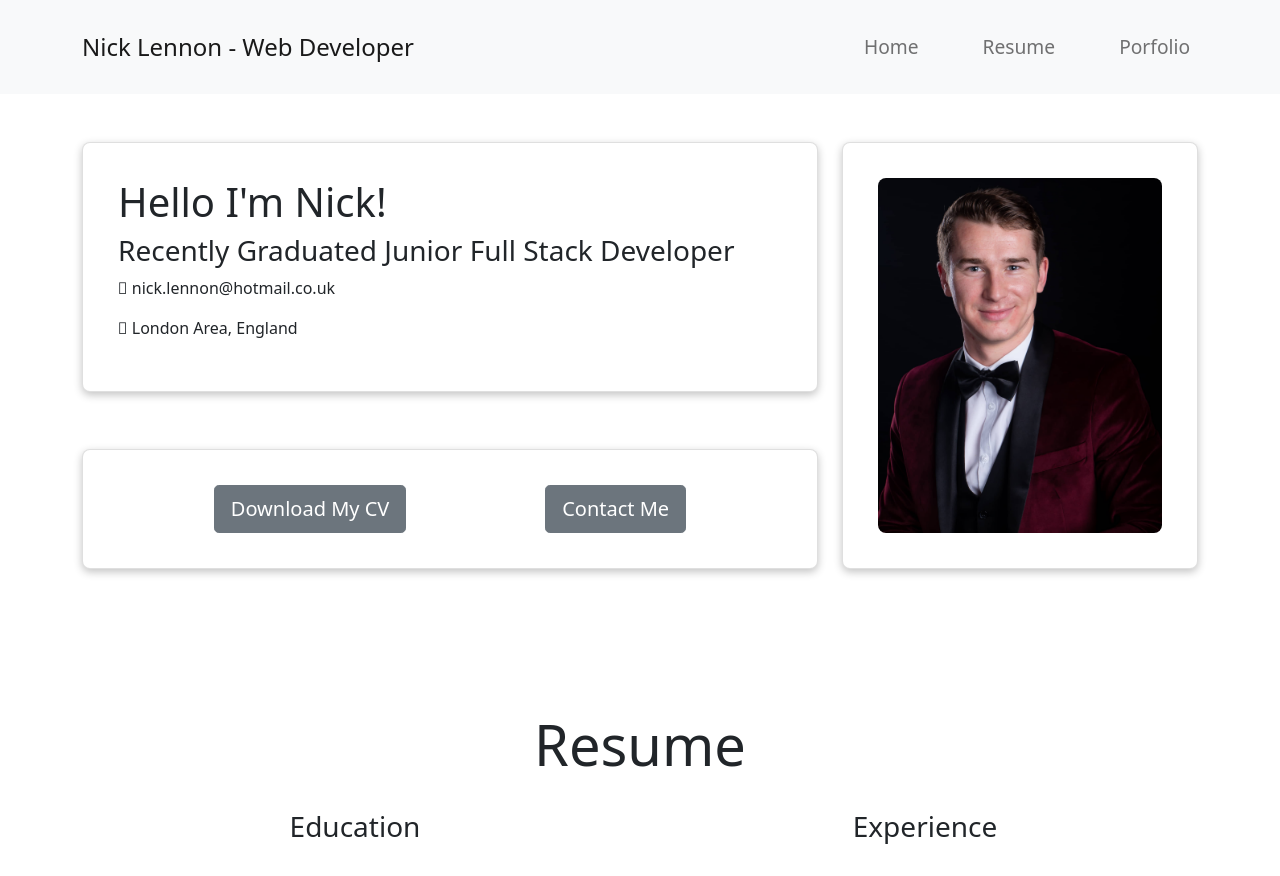
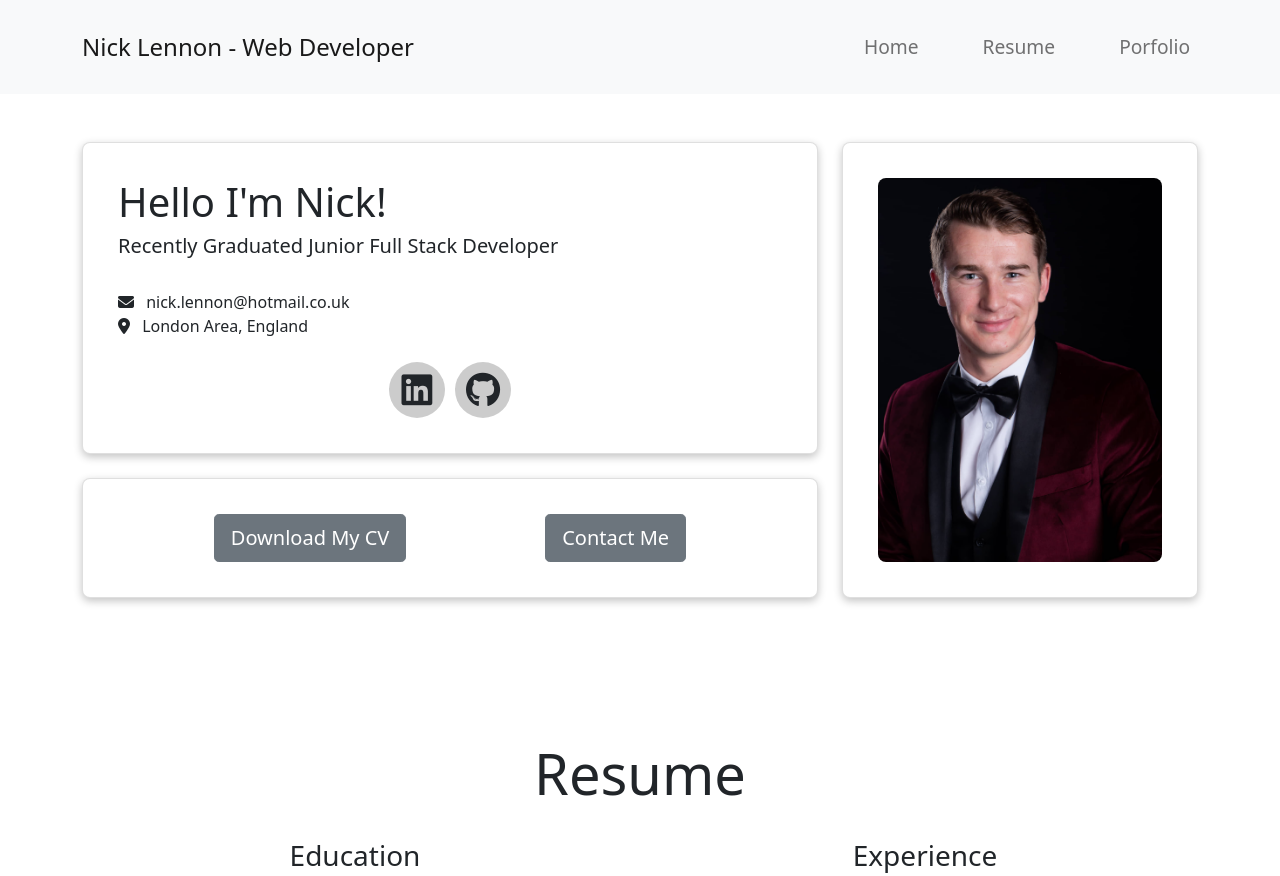
Before and after one commit to nlenno1/dev-portfolio-site, a plain HTML site: page index.html in a window 1280 px wide. Shown: the top 876 px of the page. Drawn offline with nearby package versions, Linux system fonts and the light colour scheme.

Commit message:
fix/style: correct fontawesome link error and add styling to intro section

```diff
--- a/assets/css/style.css
+++ b/assets/css/style.css
@@ -1,4 +1,9 @@
 /* Global */
+
+a {
+    text-decoration: none;
+    color: inherit;
+}
 
 .center-align-objects, .center-objects {
     display: flex;
@@ -69,6 +74,29 @@ section {
     gap: 1rem;
 }
 
+.social-link-container {
+    display:flex;
+    flex-direction: row;
+    align-content: center;
+    justify-content: center;
+    gap: 10px;
+    margin-top: .5rem;
+}
+
+.social-icon {
+    font-size: 2.2rem;
+    border-radius: 50%;
+    background-color: rgba(0,0,0,.2);
+    width: 3.5rem;
+    aspect-ratio:  1/1;
+}
+
+.social-icon i {
+    width: inherit;
+    line-height: 56px;
+}
+
+
 @media (min-width: 768px) {
     .image-card {
         height: 100%;
--- a/index.html
+++ b/index.html
@@ -15,9 +15,6 @@
     <script src="https://cdn.jsdelivr.net/npm/bootstrap@5.0.2/dist/js/bootstrap.bundle.min.js"
         integrity="sha384-MrcW6ZMFYlzcLA8Nl+NtUVF0sA7MsXsP1UyJoMp4YLEuNSfAP+JcXn/tWtIaxVXM" crossorigin="anonymous">
     </script>
-    <!-- Font Awesome -->
-    <link rel="stylesheet"
-        href="https://cdn.jsdelivr.net/npm/@fortawesome/fontawesome-free@5.15.4/css/fontawesome.min.css">
     <!-- AOS Link -->
     <link rel="stylesheet" href="https://unpkg.com/aos@next/dist/aos.css" />
     <!-- Local CSS -->
@@ -57,13 +54,19 @@
                 <div class="col-12 col-md-7 col-lg-8 center-objects intro-height">
                     <div class="card">
                         <h1>Hello I'm Nick!</h1>
-                        <h3>Recently Graduated Junior Full Stack Developer</h3>
-                        <p><i class="fas fa-envelope"></i> nick.lennon@hotmail.co.uk</p>
-                        <p><i class="fas fa-map-marker-alt"></i> London Area, England</p>
+                        <h5>Recently Graduated Junior Full Stack Developer</h5>
+                        <div class="mt-4">
+                            <a href="mailto:nick.lennon@hotmail.co.uk" aria-label="Click to email me"><i class="fas fa-envelope me-2"></i> nick.lennon@hotmail.co.uk</a>
+                            <p><i class="fas fa-map-marker-alt me-2"></i> London Area, England</p>
+                        </div>
+                        <div class="social-link-container">
+                            <a class="social-icon" href="https://www.linkedin.com/in/n-lennon/"><i class="fab fa-linkedin text-center"></i></a>
+                            <a class="social-icon" href="https://github.com/nlenno1"><i class="fab fa-github text-center"></i></a>
+                        </div>
                     </div>
                     <div class="card d-none d-md-flex buttons-container mt-4 px-2">
                         <a href="#" class="btn btn-secondary btn-lg">Download My CV</a>
-                        <a href="emailto:nick.lennon@hotmail.co.uk" class="btn btn-secondary btn-lg">Contact Me</a>
+                        <a href="mailto:nick.lennon@hotmail.co.uk" class="btn btn-secondary btn-lg">Contact Me</a>
                     </div>
                 </div>
                 <div class="col-12 col-md-5 col-lg-4 center-objects intro-height">
@@ -204,6 +207,7 @@
     </footer>
 
     <!-- JS -->
+    <script src="https://kit.fontawesome.com/d90f353352.js" crossorigin="anonymous"></script>
     <script src="https://unpkg.com/aos@next/dist/aos.js"></script>
     <script>
         AOS.init();
```
